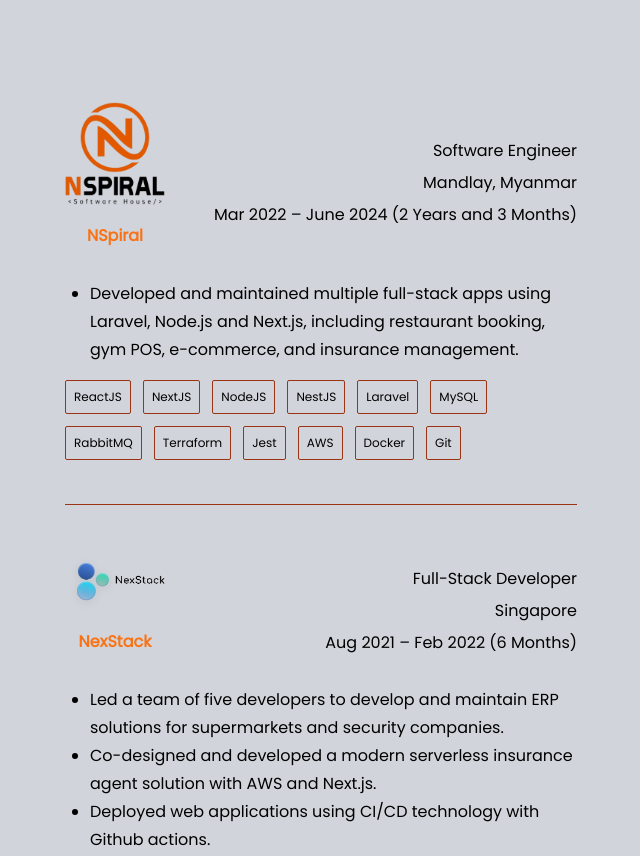
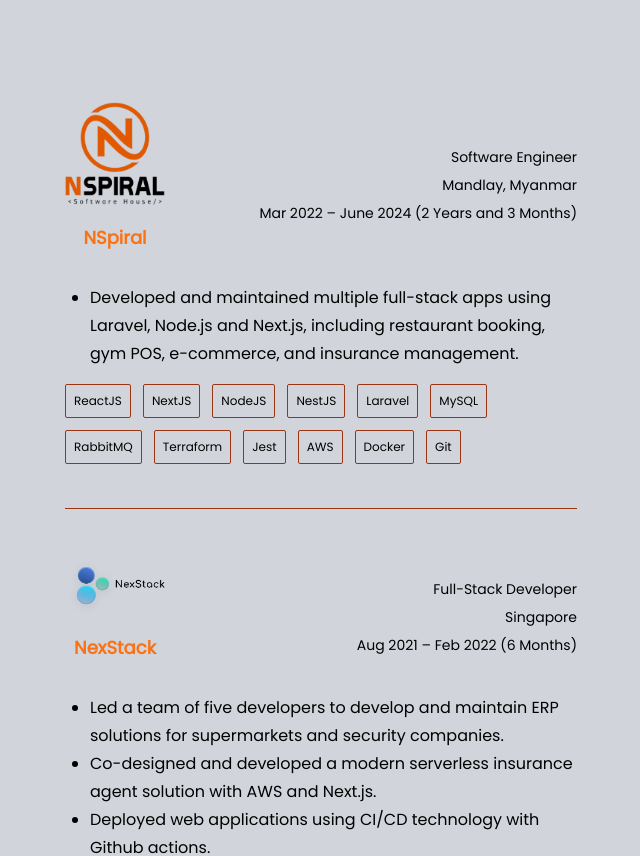
Before and after one commit to tinmaungzin/my-portfo, a Next.js app: page / in a window 1280 px wide. Shown: the part 1040-1896 px from the top of the page, without its empty margins (319-959 px from the left). Built offline with nearby package versions, Linux system fonts and the light colour scheme.

Commit message:
fix: font size on experience section

```diff
--- a/components/Experience.tsx
+++ b/components/Experience.tsx
@@ -99,12 +99,12 @@ const Experience = () => {
                     width={100}
                     height={100}
                   />
-                  <p className="py-4 text-center font-bold text-orange-500">
+                  <p className="py-4 text-center font-bold text-orange-500 text-lg">
                     {company.name}
                   </p>
                 </div>
 
-                <div>
+                <div className="text-sm">
                   <p className="py-1 text-center lg:text-right">
                     {company.role}
                   </p>
```
